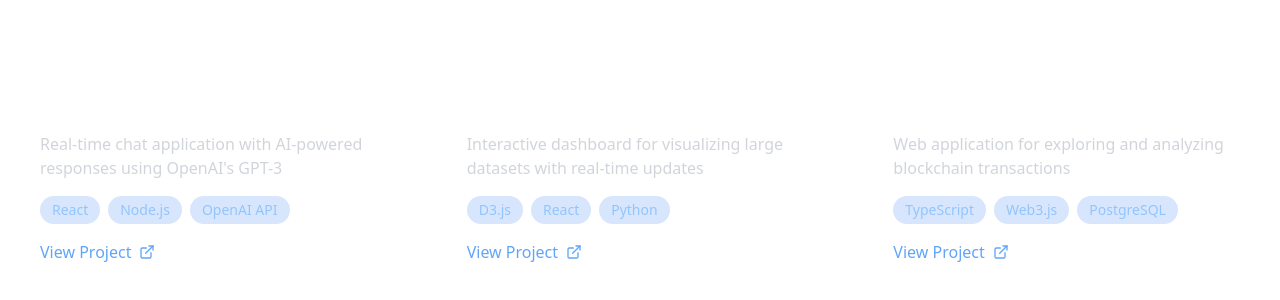
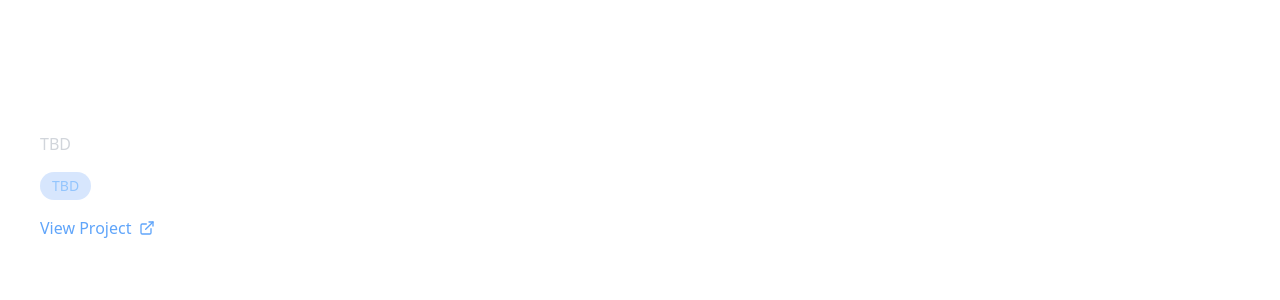
Before and after one commit to DDH2004/DDH2004.github.io, a React (Vite) app: page / in a window 1280 px wide. Shown: the part 1716-2016 px from the top of the page. Built offline with nearby package versions, Linux system fonts and the light colour scheme.

Commit message:
Update project cards in App component with placeholder values

```diff
--- a/src/App.tsx
+++ b/src/App.tsx
@@ -95,21 +95,9 @@ function App() {
           <h2 className="text-3xl md:text-4xl font-bold text-center mb-16">Featured Projects</h2>
           <div className="grid grid-cols-1 md:grid-cols-2 lg:grid-cols-3 gap-8">
             <ProjectCard
-              title="AI Chat Application"
-              description="Real-time chat application with AI-powered responses using OpenAI's GPT-3"
-              tech={["React", "Node.js", "OpenAI API"]}
-              link="https://github.com"
-            />
-            <ProjectCard
-              title="Data Visualization Dashboard"
-              description="Interactive dashboard for visualizing large datasets with real-time updates"
-              tech={["D3.js", "React", "Python"]}
-              link="https://github.com"
-            />
-            <ProjectCard
-              title="Blockchain Explorer"
-              description="Web application for exploring and analyzing blockchain transactions"
-              tech={["TypeScript", "Web3.js", "PostgreSQL"]}
+              title="TBD"
+              description="TBD"
+              tech={["TBD"]}
               link="https://github.com"
             />
           </div>
```
